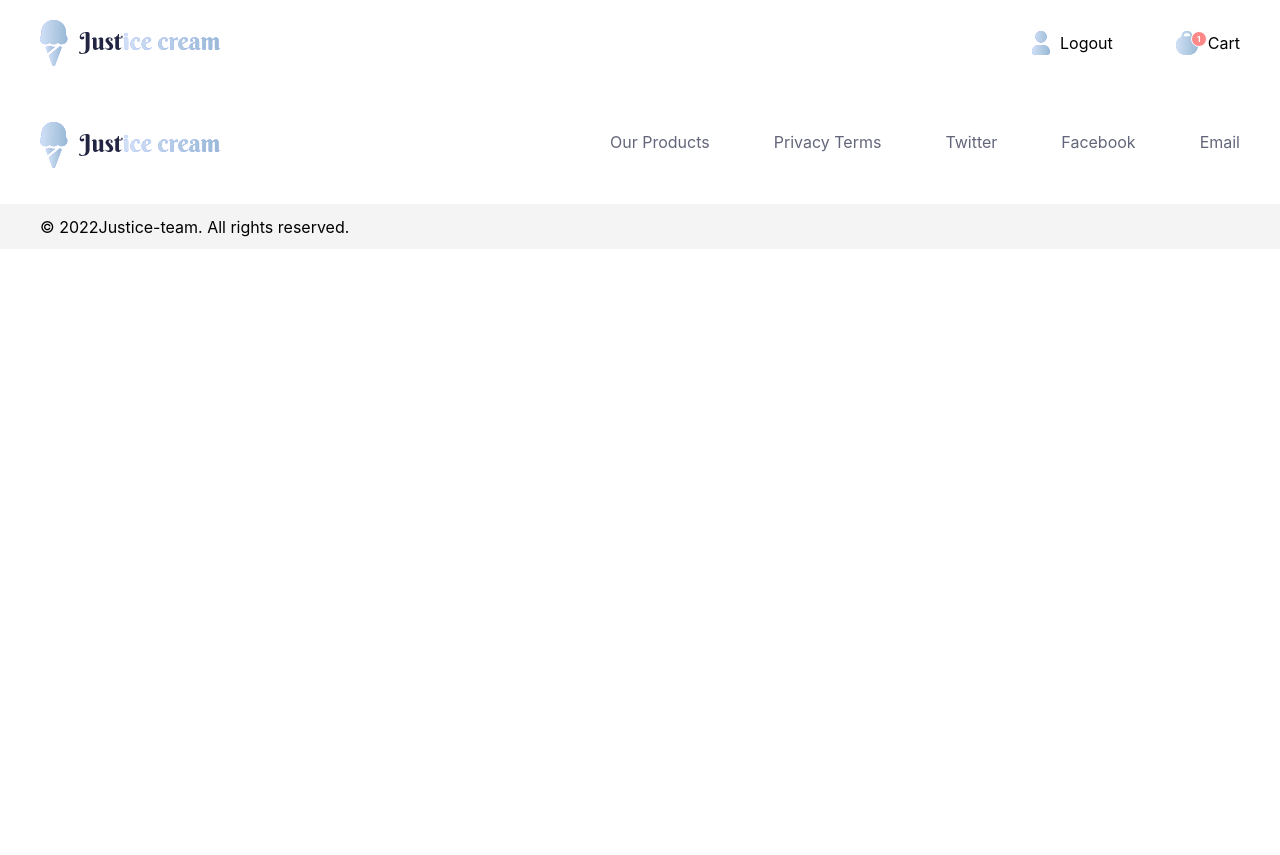
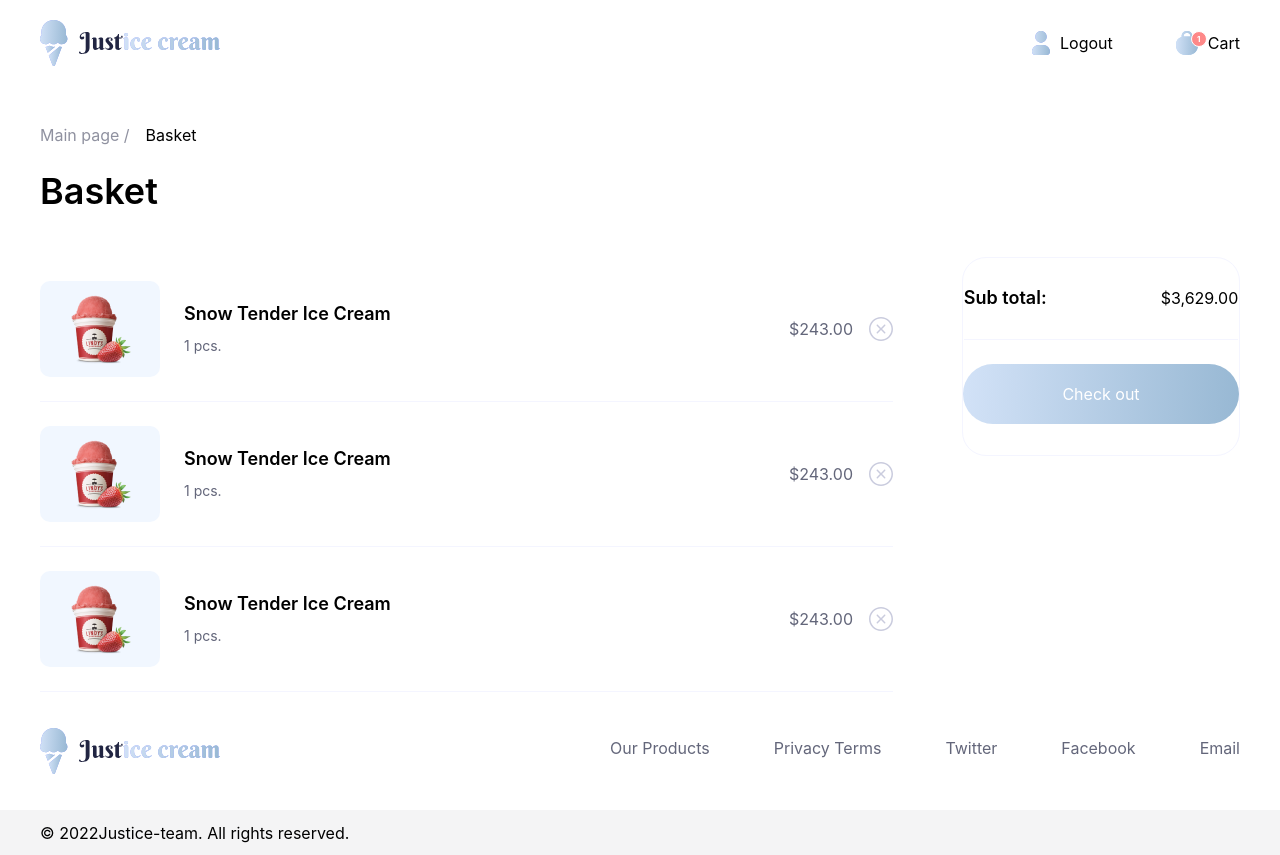
Before and after one commit to yaan0/react-jusctice, a React (Create React App) app: page /basket in a window 1280 px wide. Before the commit the page ends 800 px from the top, so only its background shows below. Built offline with nearby package versions, Linux system fonts and the light colour scheme.

Commit message:
Basket - feat - added BasketPage, I added bread crumbs to the basket, added key to the Main Page

```diff
--- a/src/App.js
+++ b/src/App.js
@@ -4,6 +4,7 @@ import Header from './components/Header/Header';
 import Footer from './components/Footer/Footer';
 import MainPage from './components/MainPage/MainPage';
 import ProductCardPage from './Layouts/ProductCardPage';
+import BasketPage from './Layouts/BasketPage';
 
 import './App.css';
 
@@ -14,6 +15,7 @@ const App = () => (
       <Routes>
         <Route path="/" element={<MainPage />} />
         <Route path="product/:id" element={<ProductCardPage />} />
+        <Route path="basket" element={<BasketPage />} />
       </Routes>
       <Footer />
     </div>
--- /dev/null
+++ b/src/Layouts/BasketPage.jsx
@@ -0,0 +1,11 @@
+import Basket from '../components/Basket/Basket';
+import BreadCrumbs from '../components/BreadCrumbs/BreadCrumbs';
+
+const BasketPage = () => (
+  <div className="">
+    <BreadCrumbs />
+    <Basket />
+  </div>
+);
+
+export default BasketPage;
--- /dev/null
+++ b/src/components/Basket/Basket.css
@@ -0,0 +1,131 @@
+
+
+.basket-content {
+    display: flex;
+    justify-content: space-between;
+    gap: 69px;
+
+}
+
+.body-item__title {
+    font-family: 'Inter';
+    font-weight: 600;
+    font-size: 36px;
+    line-height: 36px;
+
+    margin: 30px 0 48px 0;
+}
+
+.basket-item__wrapper {
+    display: flex;
+    justify-content: space-between;
+    flex-direction: column;
+    width: 100%;
+}
+
+
+.basket-content__wrapper {
+    display: flex;
+    align-items: center;
+    justify-content: space-between;
+    margin-top: 24px;
+    padding-bottom: 24px;
+    border-bottom: 1px solid #F4F5FF;
+}
+
+.content__basket-item {
+    display: flex;
+    gap: 24px;
+}
+
+.content__basket-img {
+    width: 120px;
+    height: 96px;
+    display: flex;
+    align-items: center;
+    justify-content: center;
+
+    background: #F1F7FF;
+    border-radius: 10px;
+}
+
+.content__basket-title {
+    display: flex;
+    flex-direction: column;
+    justify-content: center;
+}
+
+.item__content-title {
+    font-family: 'Inter';
+    font-weight: 600;
+    font-size: 18px;
+    line-height: 18px;
+
+    margin-bottom: 16px;
+}
+
+.item__content-text {
+    font-family: 'Inter';
+    font-weight: 400;
+    font-size: 14px;
+    color: rgba(33, 37, 66, 0.7);
+    line-height: 14px;
+}
+
+.content__basket-price {
+    display: flex;
+    align-items: center;
+    gap: 16px;
+}
+
+.item__content-price {
+    font-weight: 400;
+    font-size: 16px;
+    line-height: 16px;
+    color: rgba(33, 37, 66, 0.7);
+}
+
+.wrapper__content-total {
+    width: 340px;
+    height: 199px;
+    background: #FFFFFF;
+    border: 1px solid #F4F5FF;
+    border-radius: 24px;
+
+    display: flex;
+    align-items: center;
+    justify-content: center;
+    flex-direction: column;
+}
+
+.content-total__sub {
+    display: flex;
+    justify-content: space-between;
+    gap: 114px;
+    padding-bottom: 32px;
+    margin-bottom: 24px;
+    border-bottom: 1px solid #F4F5FF;;
+}
+
+.total-item__title {
+    font-family: 'Inter';
+    font-weight: 600;
+    font-size: 18px;
+    line-height: 18px;
+}
+
+.total-item__price {
+    font-family: 'Inter';
+    font-weight: 400;
+    font-size: 16px;
+    line-height: 18px;
+}
+
+
+.item__wrapper-button {
+    width: 276px;
+    height: 60px;
+    color: #fff;
+    background: linear-gradient(92.65deg, #DFEBFF -21.79%, #88ADCA 126.46%), #AECEF3;
+    border-radius: 69px;
+}
--- /dev/null
+++ b/src/components/Basket/Basket.jsx
@@ -0,0 +1,84 @@
+import './Basket.css';
+
+import delateBasket from '../../resourses/img/svg/delateBasket.svg';
+
+const Basket = () => (
+  <div className="basket-main">
+    <div className="container-basket__main container">
+      <div className="basket__body">
+        <div className="basket-title__body">
+          <h1 className="body-item__title"> Basket </h1>
+        </div>
+        <div className="basket-content">
+          <div className="basket-item__wrapper">
+            <div className="basket-content__wrapper">
+              <div className="content__basket-item">
+                <div className="content__basket-img">
+                  <img src="/images/iceCreamBasket.png" alt="ice" />
+                </div>
+                <div className="content__basket-title">
+                  <h4 className="item__content-title"> Snow Tender Ice Cream</h4>
+                  <p className="item__content-text"> 1 pcs.</p>
+                </div>
+              </div>
+              <div className="content__basket-price">
+                <p className="item__content-price">$243.00</p>
+                <img src={delateBasket} alt="delate" />
+              </div>
+
+            </div>
+
+            {/* /!* ////////////////////////////////////// *!/ */}
+
+            <div className="basket-content__wrapper">
+              <div className="content__basket-item">
+                <div className="content__basket-img">
+                  <img src="/images/iceCreamBasket.png" alt="ice" />
+                </div>
+                <div className="content__basket-title">
+                  <h4 className="item__content-title"> Snow Tender Ice Cream</h4>
+                  <p className="item__content-text"> 1 pcs.</p>
+                </div>
+              </div>
+              <div className="content__basket-price">
+                <p className="item__content-price">$243.00</p>
+                <img src={delateBasket} alt="delate" />
+              </div>
+
+            </div>
+
+            {/* /!* ////////////////////////////////////// *!/ */}
+
+            <div className="basket-content__wrapper">
+              <div className="content__basket-item">
+                <div className="content__basket-img">
+                  <img src="/images/iceCreamBasket.png" alt="ice" />
+                </div>
+                <div className="content__basket-title">
+                  <h4 className="item__content-title"> Snow Tender Ice Cream</h4>
+                  <p className="item__content-text"> 1 pcs.</p>
+                </div>
+              </div>
+              <div className="content__basket-price">
+                <p className="item__content-price">$243.00</p>
+                <img src={delateBasket} alt="delate" />
+              </div>
+            </div>
+
+          </div>
+
+          <div className="wrapper__content-total">
+            <div className="content-total__sub">
+              <h4 className="total-item__title"> Sub total:</h4>
+              <p className="total-item__price">$3,629.00</p>
+            </div>
+
+            <button className="item__wrapper-button"> Check out</button>
+          </div>
+        </div>
+      </div>
+    </div>
+  </div>
+);
+
+export default Basket;
--- a/src/components/BreadCrumbs/BreadCrumbs.jsx
+++ b/src/components/BreadCrumbs/BreadCrumbs.jsx
@@ -1,8 +1,9 @@
 import './BreadCrumbs.css';
-import { useNavigate } from 'react-router-dom';
+import { useLocation, useNavigate } from 'react-router-dom';
 
 const BreadCrumbs = () => {
   const navigate = useNavigate();
+  const location = useLocation();
 
   return (
     <div className="container">
@@ -15,7 +16,7 @@ const BreadCrumbs = () => {
           </li>
           <li className="productCard-list-item">
             <p className="product-list-link">
-              Product card
+              {location.pathname.includes('basket') ? 'Basket' : 'Product Card'}
             </p>
           </li>
         </ul>
--- a/src/components/Header/Cart/Cart.css
+++ b/src/components/Header/Cart/Cart.css
@@ -4,6 +4,10 @@
     align-items: center;
     margin-left: 53px;
     position: relative;
+}
+
+.cart-item__text {
+    cursor: pointer;
 }
 
 .header-cart-quantity {
@@ -28,5 +32,4 @@
     font-style: normal;
     font-weight: 700;
     font-size: 8px;
-
 }
--- a/src/components/Header/Cart/Cart.jsx
+++ b/src/components/Header/Cart/Cart.jsx
@@ -1,12 +1,17 @@
+import { useNavigate } from 'react-router-dom';
+
 import './Cart.css';
 import cart from '../../../resourses/img/svg/cart.svg';
 
-const Cart = () => (
-  <div className="header-cart">
-    <img className="user-cart-img" src={cart} alt="cart" />
-    <a href="/">Cart</a>
-    <span className="header-cart-quantity">1</span>
-  </div>
-);
+const Cart = () => {
+  const navigate = useNavigate();
+  return (
+    <div className="header-cart">
+      <img className="user-cart-img" src={cart} alt="cart" />
+      <p className="cart-item__text" onClick={() => navigate('basket')}>Cart</p>
+      <span className="header-cart-quantity">1</span>
+    </div>
+  );
+};
 
 export default Cart;
--- a/src/components/Header/Logo/Logo.css
+++ b/src/components/Header/Logo/Logo.css
@@ -4,3 +4,7 @@
     align-items: center;
     gap: 11px;
 }
+
+.logo-img-text {
+    cursor: pointer;
+}
--- a/src/components/Header/Logo/Logo.jsx
+++ b/src/components/Header/Logo/Logo.jsx
@@ -1,12 +1,17 @@
+import { useNavigate } from 'react-router-dom';
+
 import './Logo.css';
 import logo from '../../../resourses/img/svg/logo.svg';
 import logoText from '../../../resourses/img/svg/logo-text.svg';
 
-const Logo = () => (
-  <div className="logo">
-    <img className="logo-img" src={logo} alt="logo" />
-    <img className="logo-img-text" src={logoText} alt={logo} />
-  </div>
-);
+const Logo = () => {
+  const navigate = useNavigate();
+  return (
+    <div className="logo">
+      <img className="logo-img" src={logo} alt="logo" />
+      <img className="logo-img-text" src={logoText} alt={logo} onClick={() => navigate('/')} />
+    </div>
+  );
+};
 
 export default Logo;
--- a/src/components/MainPage/MainPage.jsx
+++ b/src/components/MainPage/MainPage.jsx
@@ -76,7 +76,7 @@ const MainPage = () => (
     <div className="main-card">
       {data.map(({
         url, title, price, id,
-      }) => <Card img={url} price={price} title={title} id={id} />)}
+      }) => <Card img={url} price={price} title={title} id={id} key={id} />)}
     </div>
   </div>
 );
```
